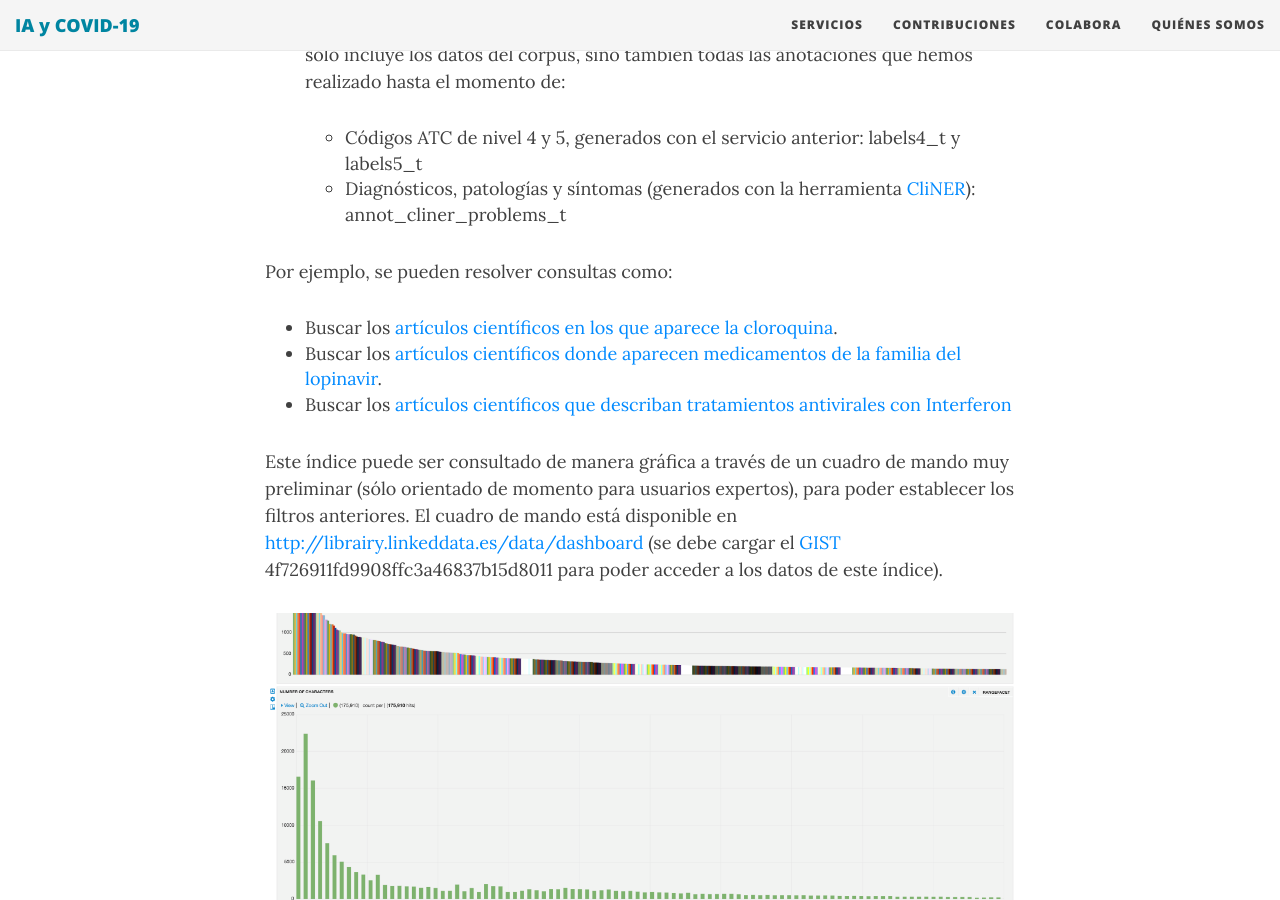
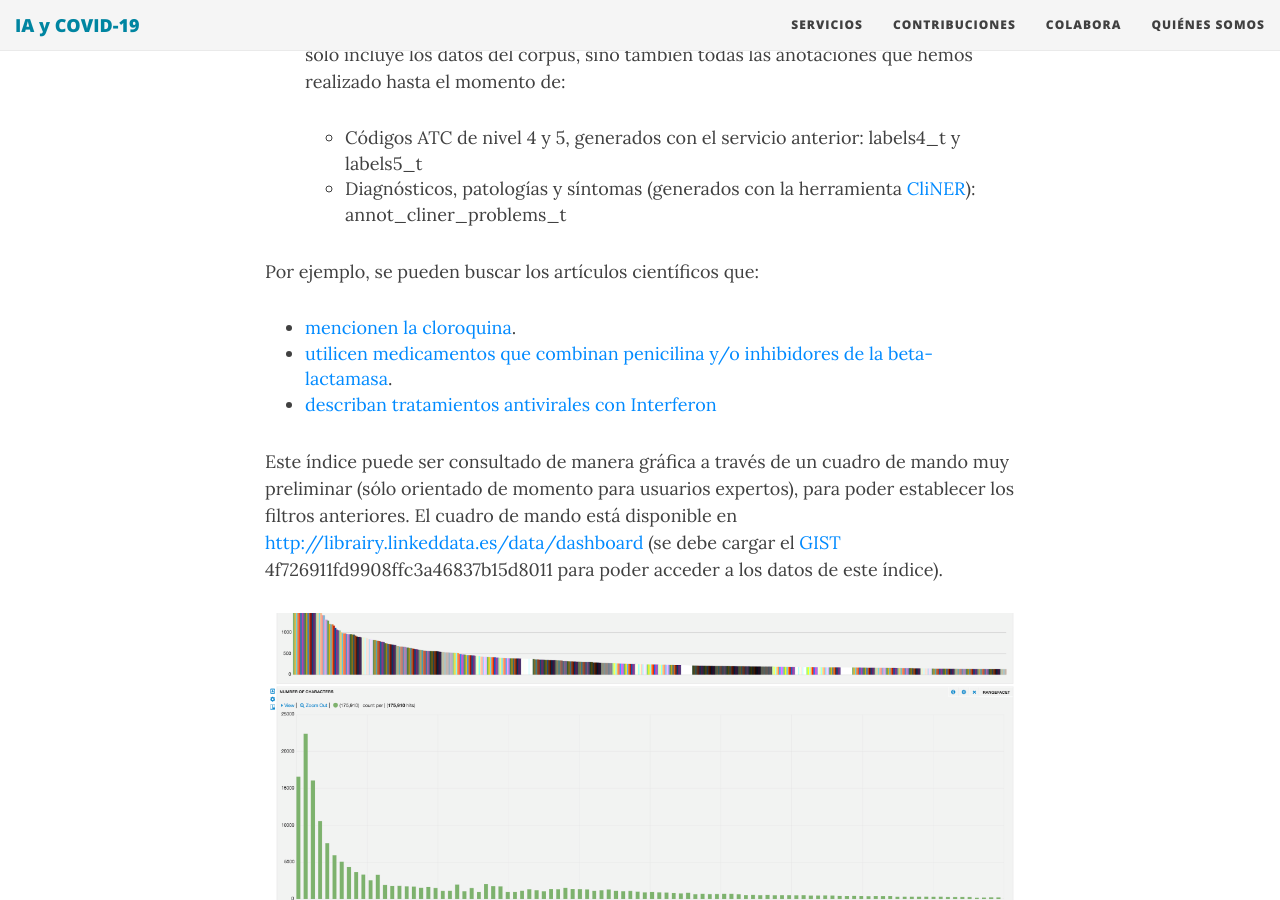
Before and after one commit to oeg-upm/covid19, a Jekyll site: the page built from servicios.md, in a window 1280 px wide and 900 px high, scrolled down 490 px. Built offline with Jekyll 4.4.1, drawn with Linux system fonts in a browser that asks for light colours; nearby versions of some CDN libraries.

Commit message:
rewrote some repository queries

```diff
--- a/servicios.md
+++ b/servicios.md
@@ -10,10 +10,10 @@ title: Servicios disponibles
    * Códigos ATC de nivel 4 y 5, generados con el servicio anterior: labels4_t y labels5_t
    * Diagnósticos, patologías y síntomas (generados con la herramienta [CliNER](http://text-machine.cs.uml.edu/cliner/)): annot_cliner_problems_t
 
- Por ejemplo, se pueden resolver consultas como:
-   * Buscar los [artículos científicos en los que aparece la cloroquina](http://librairy.linkeddata.es/data/covid/select?q=labels5_t:P01BA01).
-   * Buscar los [artículos científicos donde aparecen medicamentos de la familia del lopinavir](http://librairy.linkeddata.es/data/covid/select?q=labels4_t:J05AR).
-   * Buscar los [artículos científicos que describan tratamientos antivirales con Interferon](https://librairy.linkeddata.es/solr/covid/select?q=annot_cliner_treatments_t%3Aantiviral_therapy%20AND%20labels5_t%3AS01AD05)
+ Por ejemplo, se pueden buscar los artículos científicos que:
+   * [mencionen la cloroquina](http://librairy.linkeddata.es/data/covid/select?q=labels5_t:P01BA01&fl=id,name_s).
+   * [utilicen medicamentos que combinan penicilina y/o inhibidores de la beta-lactamasa](http://librairy.linkeddata.es/data/covid/select?q=labels4_t:J01CR&fl=id,name_s).
+   * [describan tratamientos antivirales con Interferon](https://librairy.linkeddata.es/solr/covid/select?q=annot_cliner_treatments_t:antiviral_therapy%20AND%20labels5_t:S01AD05&fl=id,name_s)
 
  Este índice puede ser consultado de manera gráfica a través de un cuadro de mando muy preliminar (sólo orientado de momento para usuarios expertos), para poder establecer los filtros anteriores. El cuadro de mando está disponible en [http://librairy.linkeddata.es/data/dashboard](http://librairy.linkeddata.es/data/dashboard) (se debe cargar el [GIST](https://gist.github.com/cbadenes/4f726911fd9908ffc3a46837b15d8011) 4f726911fd9908ffc3a46837b15d8011 para poder acceder a los datos de este índice).
 
```
